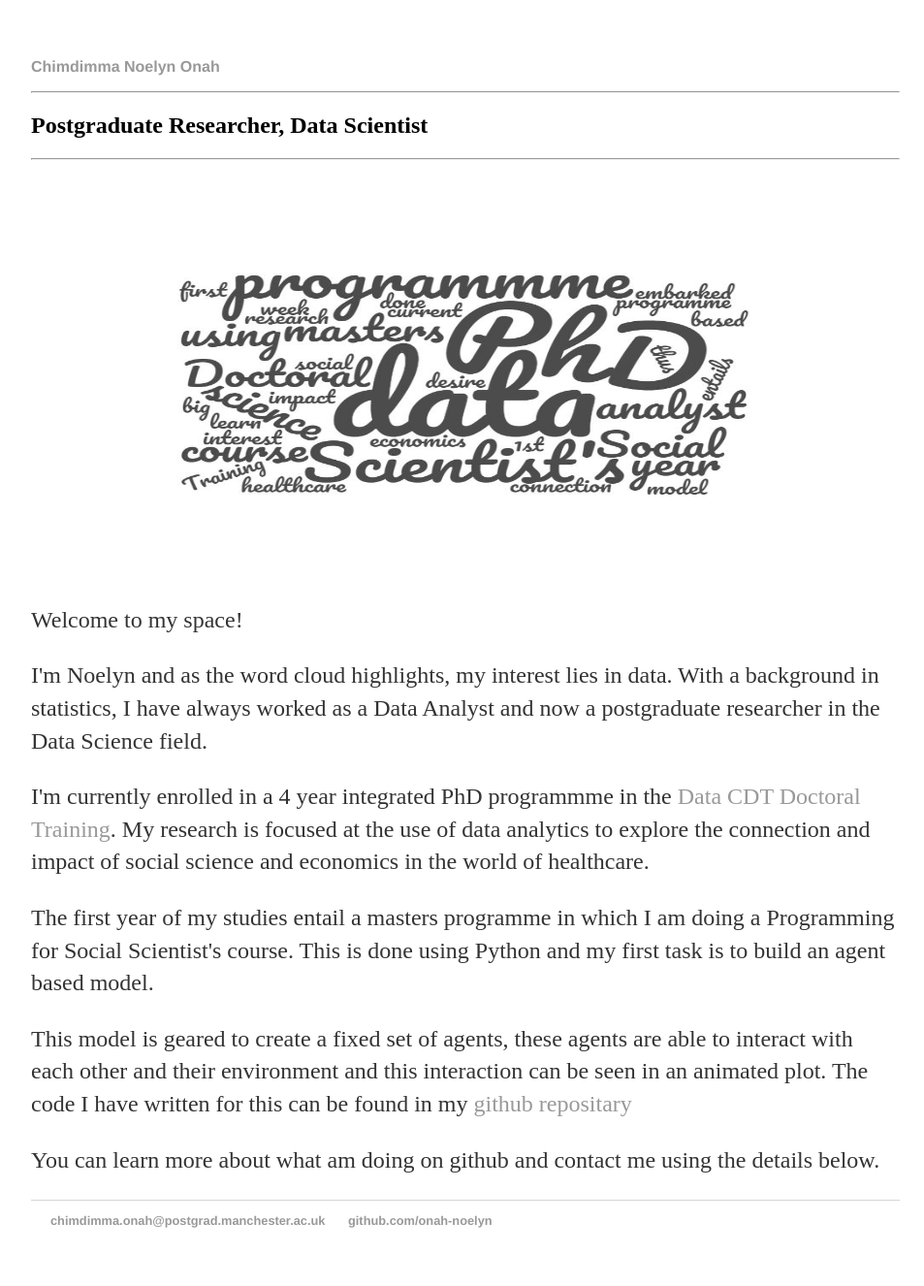
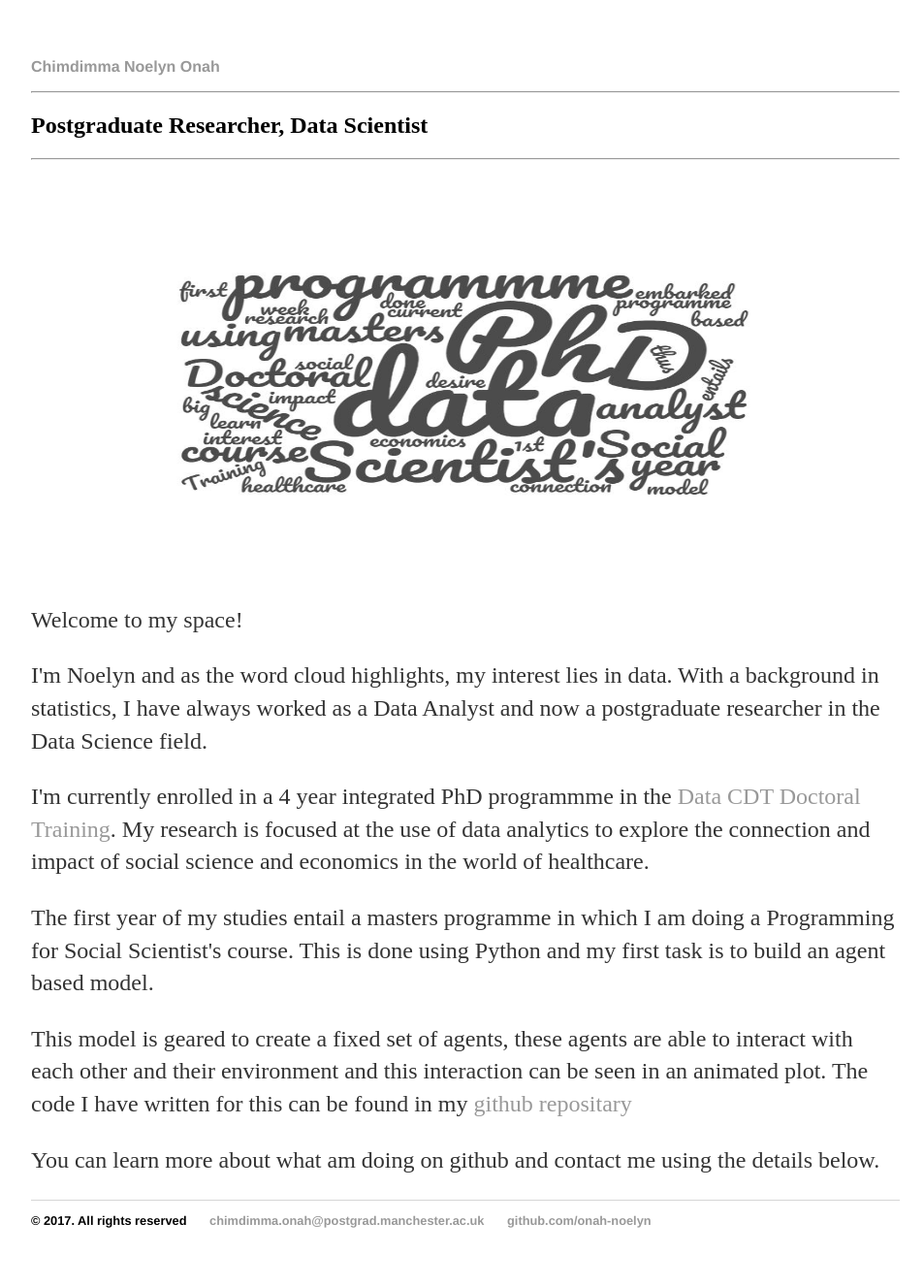
Before and after one commit to Onah-Noelyn/Onah-Noelyn.github.io, a Jekyll site: the page built from index.html, in a window 1280 px wide. Shown: the whole page at 97% size, without its empty margins (160-1113 px from the left). Built offline with Jekyll 4.4.1, drawn with Linux system fonts in a browser that asks for light colours.

Commit message:
Update default.html

```diff
--- a/_layouts/default.html
+++ b/_layouts/default.html
@@ -19,7 +19,7 @@
 			</div><!-- /.container -->
 			<footer>
 	    		<ul>
-	        		<li><a © 2017. All rights reserved</a></li>
+	        		<li> © 2017. All rights reserved </li>
 				<li><a href="mailto:chimdimma.onah@postgrad.manchester.ac.uk">chimdimma.onah@postgrad.manchester.ac.uk</a></li>
 	        		<li><a href="https://github.com/Onah-Noelyn">github.com/onah-noelyn</a></li>
 				</ul>
```
